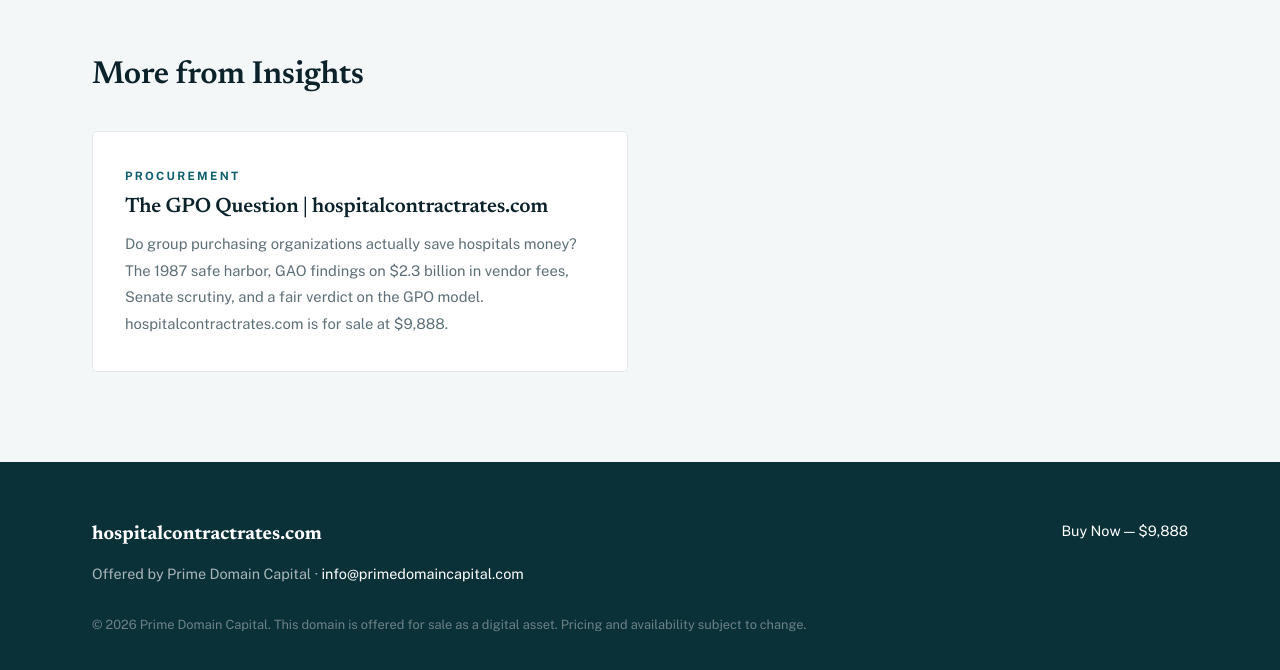
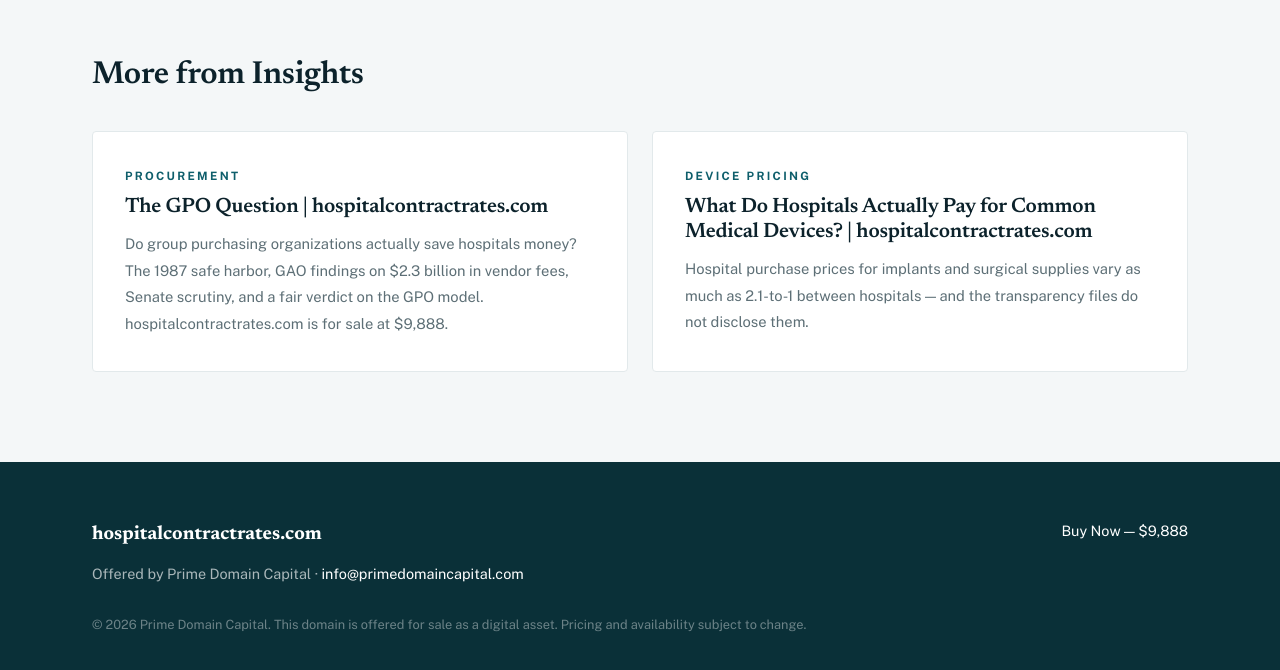
Before and after one commit to primedomaincapital/hospitalcontractrates, a plain HTML site: page insights/article5.html in a window 1280 px wide. Shown: the part 4729-5399 px from the top of the page. Drawn offline with nearby package versions, Linux system fonts and the light colour scheme.

Commit message:
Add article6 card to article5 More from Insights
Added a new article link about device pricing to the insights page.

```diff
--- a/insights/article5.html
+++ b/insights/article5.html
@@ -132,7 +132,7 @@ footer .fine{font-size:.8rem;margin-top:26px;color:rgba(255,255,255,.4)}
         <div class="tag">Procurement</div>
         <h3>The GPO Question | hospitalcontractrates.com</h3>
         <p>Do group purchasing organizations actually save hospitals money? The 1987 safe harbor, GAO findings on $2.3 billion in vendor fees, Senate scrutiny, and a fair verdict on the GPO model. hospitalcontractrates.com is for sale at $9,888.</p>
-      </a>
+      </a>       <a class="more-card" href="article6.html"> <div class="tag">Device pricing</div> <h3>What Do Hospitals Actually Pay for Common Medical Devices? | hospitalcontractrates.com</h3> <p>Hospital purchase prices for implants and surgical supplies vary as much as 2.1-to-1 between hospitals — and the transparency files do not disclose them.</p> </a>
     </div>
   </div>
 </section>
```
